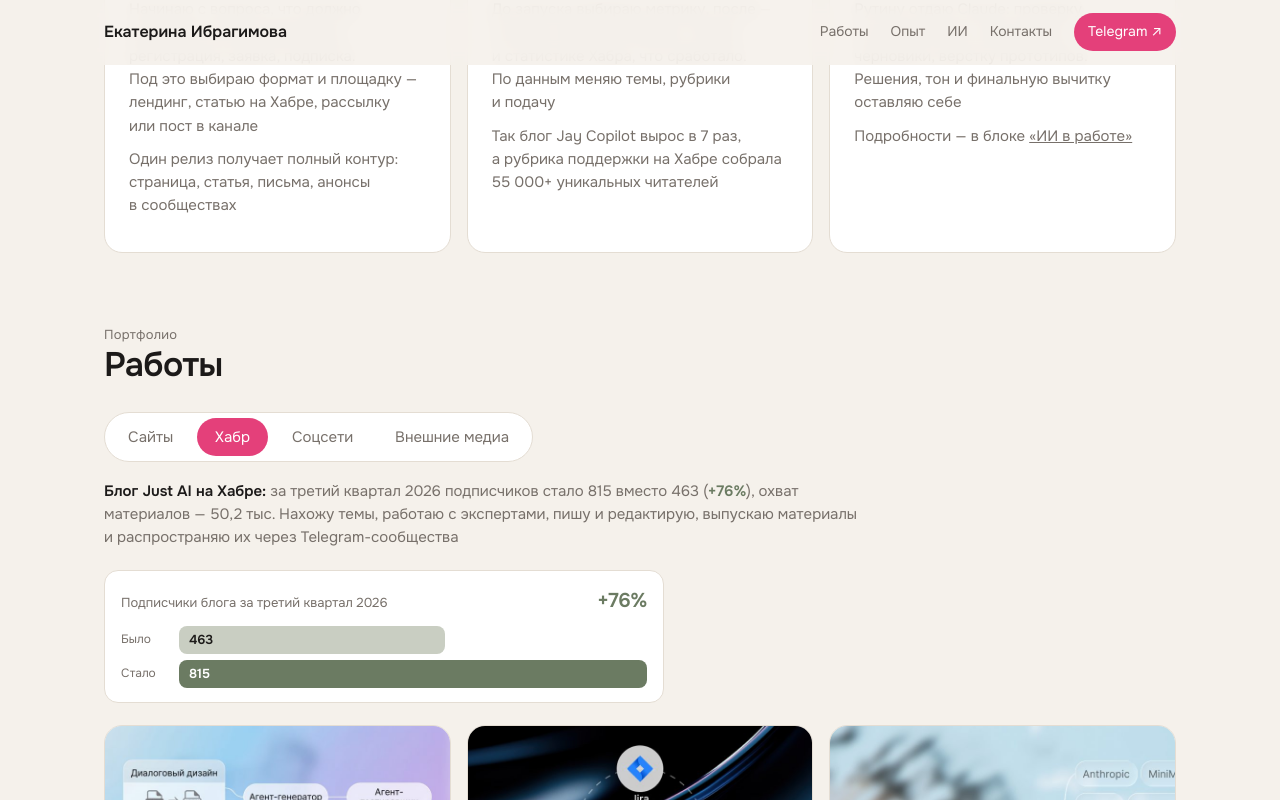
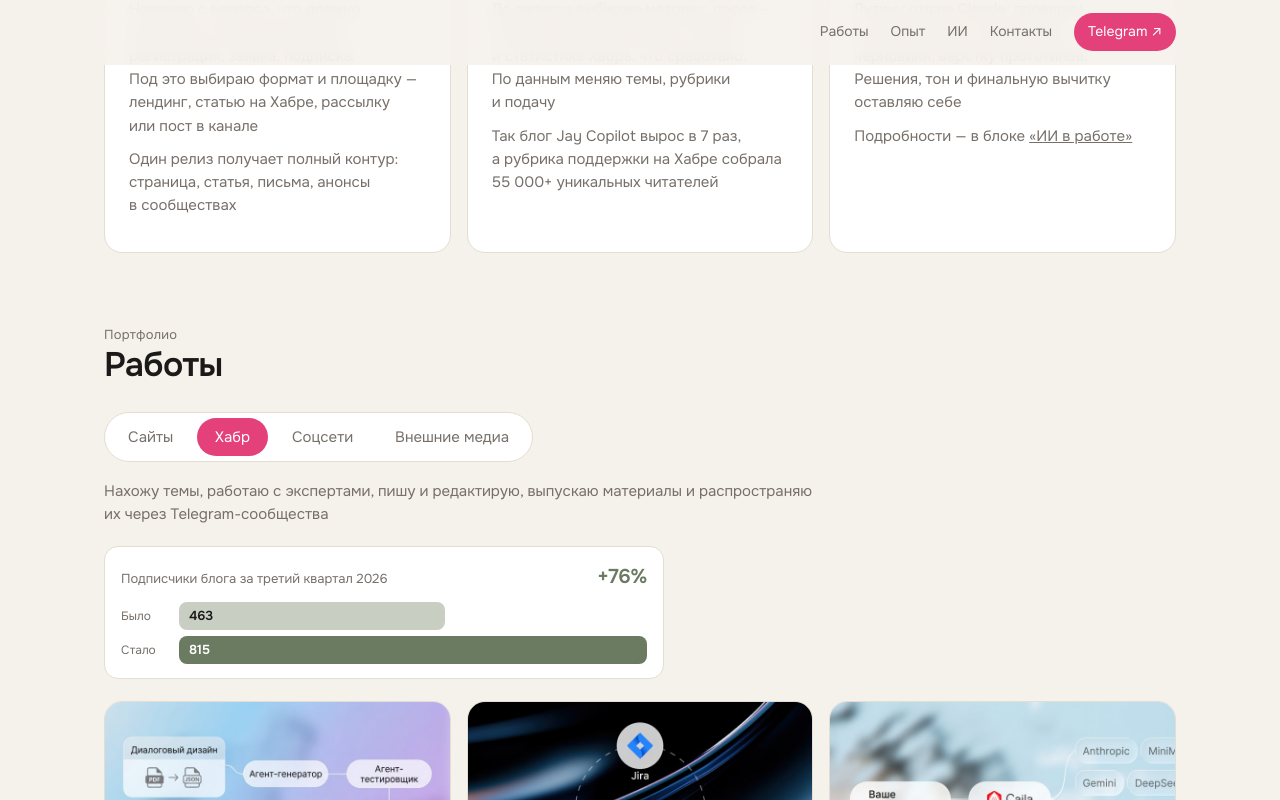
Before and after one commit to kateibragimovaspb-svg/kateibragimovaspb-svg.github.io, a plain HTML site: page index.html in a window 1280 px wide. Both pictures are taken after a click on the tab "Хабр". Shown: the part 1481-2281 px from the top of the page. Drawn offline with Linux system fonts and the light colour scheme.

Commit message:
Убраны дубли: цифры Хабра, плитки охвата и бронзы, имя в шапке
Co-Authored-By: Claude Opus 5.5 <noreply@anthropic.com>

```diff
--- a/index.html
+++ b/index.html
@@ -44,7 +44,7 @@ p{margin:0 0 10px}
 /* ---------- Шапка ---------- */
 .top{position:sticky;top:0;z-index:20;background:color-mix(in srgb,var(--bg) 88%,transparent);backdrop-filter:blur(10px);border-bottom:1px solid transparent;transition:border-color .2s}
 .top.scrolled{border-color:var(--line)}
-.top .wrap{display:flex;align-items:center;justify-content:space-between;height:64px;gap:16px}
+.top .wrap{display:flex;align-items:center;justify-content:flex-end;height:64px;gap:16px}
 .logo{font-weight:600;text-decoration:none;white-space:nowrap}
 .nav{display:flex;align-items:center;gap:22px;font-size:14px}
 .nav a{text-decoration:none;color:var(--muted)}
@@ -231,7 +231,6 @@ footer{display:flex;justify-content:space-between;gap:12px;flex-wrap:wrap;font-s
 
 <header class="top" id="top">
   <div class="wrap">
-    <a class="logo" href="#">Екатерина Ибрагимова</a>
     <nav class="nav" aria-label="Разделы">
       <a class="hide-m" href="#work">Работы</a>
       <a class="hide-m" href="#experience">Опыт</a>
@@ -430,7 +429,7 @@ footer{display:flex;justify-content:space-between;gap:12px;flex-wrap:wrap;font-s
 
     <!-- Хабр -->
     <div class="panel" id="p-habr" role="tabpanel" aria-labelledby="t-habr" hidden>
-      <p class="panel-intro"><strong>Блог Just AI на Хабре:</strong> за третий квартал 2026 подписчиков стало 815 вместо 463 (<span class="hl">+76%</span>), охват материалов — 50,2 тыс. Нахожу темы, работаю с экспертами, пишу и редактирую, выпускаю материалы и распространяю их через Telegram-сообщества</p>
+      <p class="panel-intro">Нахожу темы, работаю с экспертами, пишу и редактирую, выпускаю материалы и распространяю их через Telegram-сообщества</p>
       <div class="mini mini-wide" data-b="463" data-a="815"><div class="mini-head"><span>Подписчики блога за третий квартал 2026</span><b>+76%</b></div><div class="mini-row"><small>Было</small><div class="mini-track"><div class="bar">463</div></div></div><div class="mini-row"><small>Стало</small><div class="mini-track"><div class="bar after">815</div></div></div></div>
       <div class="grid3" id="habr-grid"></div>
       <p class="note">Цифры на 13 ноября 2026: охват · плюсы · в закладках</p>
@@ -449,9 +448,7 @@ footer{display:flex;justify-content:space-between;gap:12px;flex-wrap:wrap;font-s
         </div>
         <div class="kpis">
           <div class="kpi"><b>38 тыс.</b><span>подписчиков с нуля</span></div>
-          <div class="kpi"><b>×57</b><span>среднемесячный охват: 15 000 → 855 000</span></div>
           <div class="kpi"><b>+25 890</b><span>подписчиков за конкурс</span></div>
-          <a class="kpi kpi-link" href="https://tagline.ru/fragency/cases/prilozhenie--koshelek--v-telegram/" target="_blank" rel="noopener"><b>Бронза</b><span>Tagline Awards 2023 ↗</span></a>
           <div class="mini" data-b="15000" data-a="855000"><div class="mini-head"><span>Среднемесячный охват соцсетей</span><b>×57</b></div><div class="mini-row"><small>Было</small><div class="mini-track"><div class="bar">15 000</div></div></div><div class="mini-row"><small>Стало</small><div class="mini-track"><div class="bar after">855 000</div></div></div></div>
         </div>
       </article>
```
